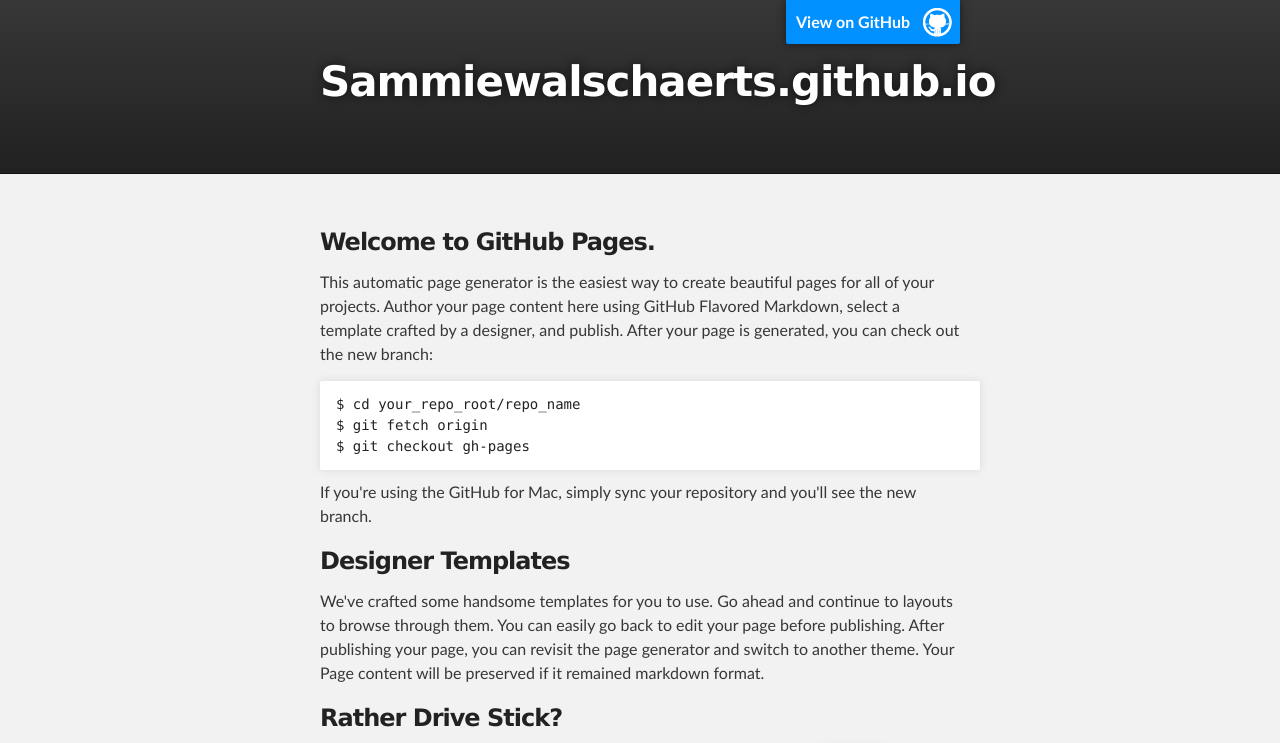
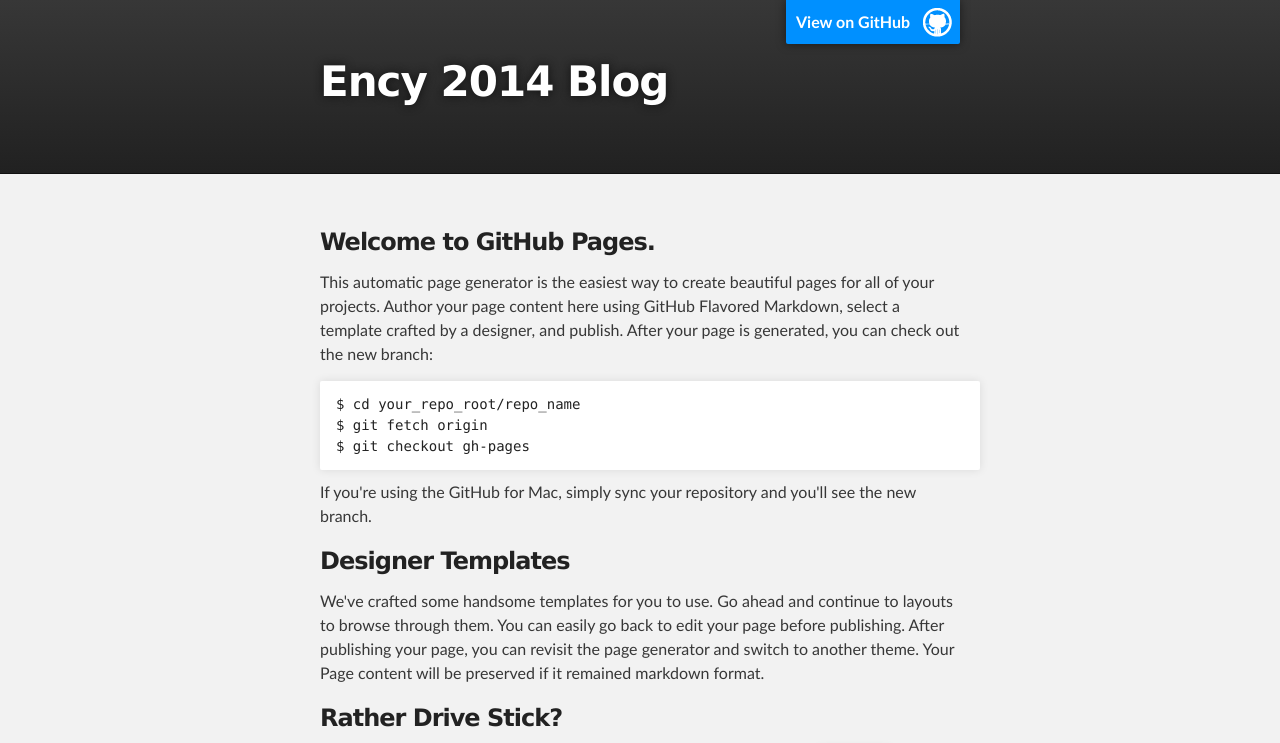
Before and after one commit to SammieWalschaerts/sammiewalschaerts.github.io, a plain HTML site: page index.html in a window 1280 px wide. Shown: the top 743 px of the page. Drawn offline with Linux system fonts and the light colour scheme.

Commit message:
Update index.html

```diff
--- a/index.html
+++ b/index.html
@@ -18,7 +18,7 @@
         <header class="inner">
           <a id="forkme_banner" href="https://github.com/SammieWalschaerts">View on GitHub</a>
 
-          <h1 id="project_title">Sammiewalschaerts.github.io</h1>
+          <h1 id="project_title">Ency 2014 Blog</h1>
           <h2 id="project_tagline"></h2>
 
         </header>
```
